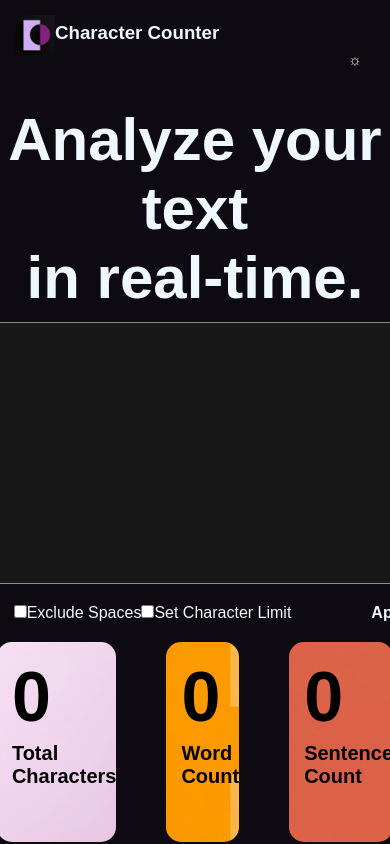
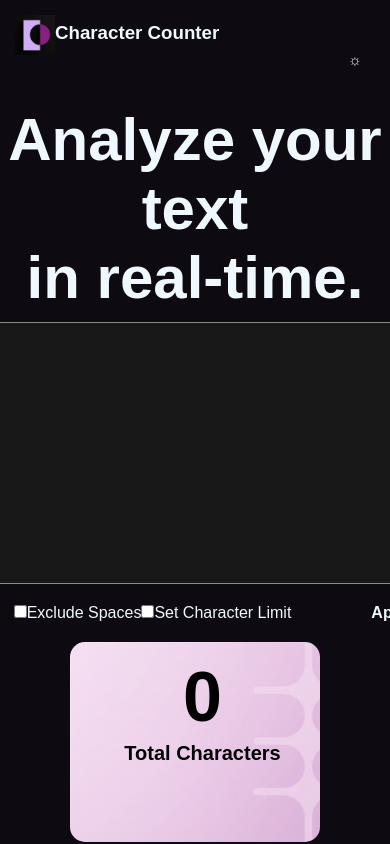
Before and after one commit to tomasargentoar-ship-it/proyecto-react-trabajoPractico, a React (Vite) app: page / in a window 390 px wide. Shown: the top 844 px of the page. Built offline with nearby package versions, Linux system fonts and the light colour scheme; a web font is replaced by a local one.

Commit message:
agregada limite de 600px  para agregar una nueva configuracion

```diff
--- a/src/router-componentes/Normas.jsx
+++ b/src/router-componentes/Normas.jsx
@@ -56,7 +56,7 @@ export function Normas({flashLight,setFlashLight}){
 
  return(
 
-<main>
+<main className="mainNormas">
 
 <section className="sectionLogo">
 <img className="logo" src={logoNegro} alt="Logo" />
--- a/src/router-componentes/Soporte.jsx
+++ b/src/router-componentes/Soporte.jsx
@@ -90,7 +90,7 @@ export function Soporte({flashLight,setFlashLight,nombreArchivo,setNombreArchivo
    const mensajeUrl = searchParams.get('mensaje') || '';
 
     return(
-    <main>
+    <main className="mainSoporte">
 
     <section className="sectionImg">
     <img src={logoNegro} alt="Logo" className="soporteLogo"/>
--- a/src/styles/index.css
+++ b/src/styles/index.css
@@ -6,7 +6,19 @@ margin:0px;
 padding:0px;
 font-family:'Google Sans Flex', sans-serif
 }
+
 body{
 background-color: #0d0b11;
 color: aliceblue;
+overflow: hidden;
 }
+
+@media (max-width: 600px) {
+  .sectionCuadros {
+    flex-direction: column !important;
+    justify-content: center !important;
+    text-align: center !important;
+    align-items: center !important;
+    gap: 15px !important;
+  }
+}
```
Also changed, not shown: src/styles/maxPixeles.css (deleted), 1 other file (tests, documents, lock files or other folders).
